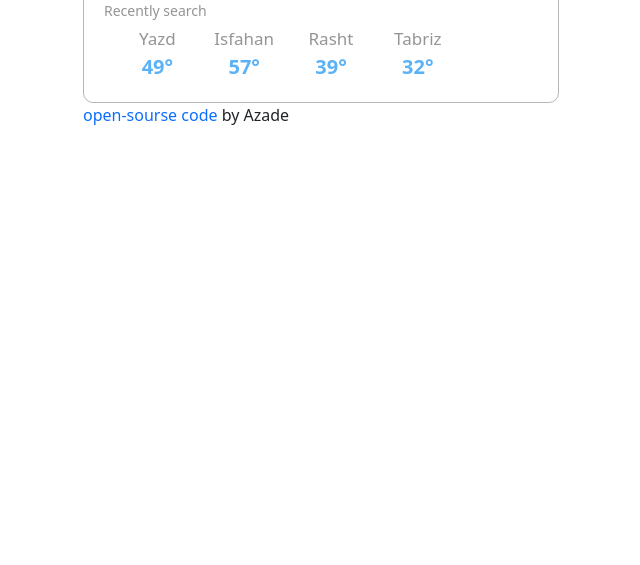
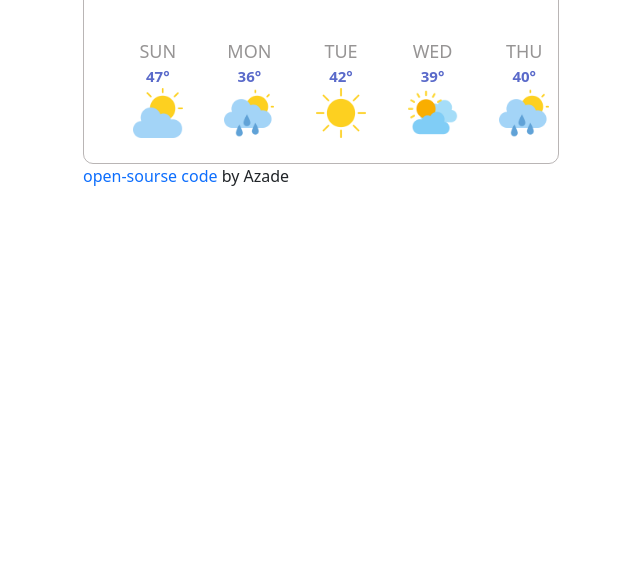
Before and after one commit to azadeh-92/shecodes_project, a website built with Parcel: page index.html in a window 1280 px wide. Shown: the part 235-800 px from the top of the page, without its empty margins (319-959 px from the left). Built offline with nearby package versions, Linux system fonts and the light colour scheme.

Commit message:
remove useless

```diff
--- a/index.html
+++ b/index.html
@@ -60,7 +60,10 @@
         </div>
       </div>
 
-      <!-- <div class="container text-center">
+
+
+      <div class="row forcast">
+         <div class="container text-center">
         <div class="row rooz">
           <div class="col">SUN</div>
           <div class="col">MON</div>
@@ -97,32 +100,11 @@
             <img src="image/2.png" alt="imagetemp" width="50px" />
           </div>
         </div>
-      </div> -->
-
-      <div class="row forcast">
+      </div>
 
 
       </div>
-      <hr class="khat" />
-      <div class="rec">Recently search</div>
-      <div class="container text-center">
-        <div class="row his">
-          <div class="col">Yazd</div>
-          <div class="col">Isfahan</div>
-          <div class="col">Rasht</div>
-          <div class="col">Tabriz</div>
-          <div class="col"></div>
-        </div>
-      </div>
-      <div class="container text-center">
-        <div class="row hisdama">
-          <div class="col">49°</div>
-          <div class="col">57°</div>
-          <div class="col">39°</div>
-          <div class="col">32°</div>
-          <div class="col"></div>
-        </div>
-      </div>
+
     </div>
     <p><a href="https://github.com/azadeh-92/shecodes_project" target="_blank">open-sourse code</a> by Azade </p>
 </div>
```
